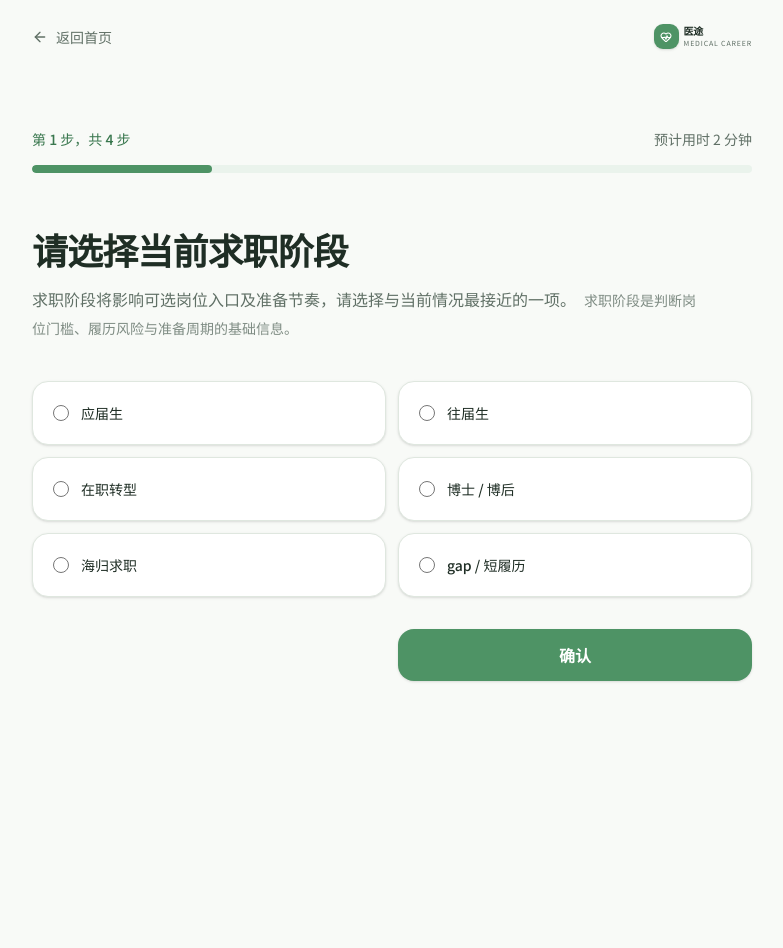
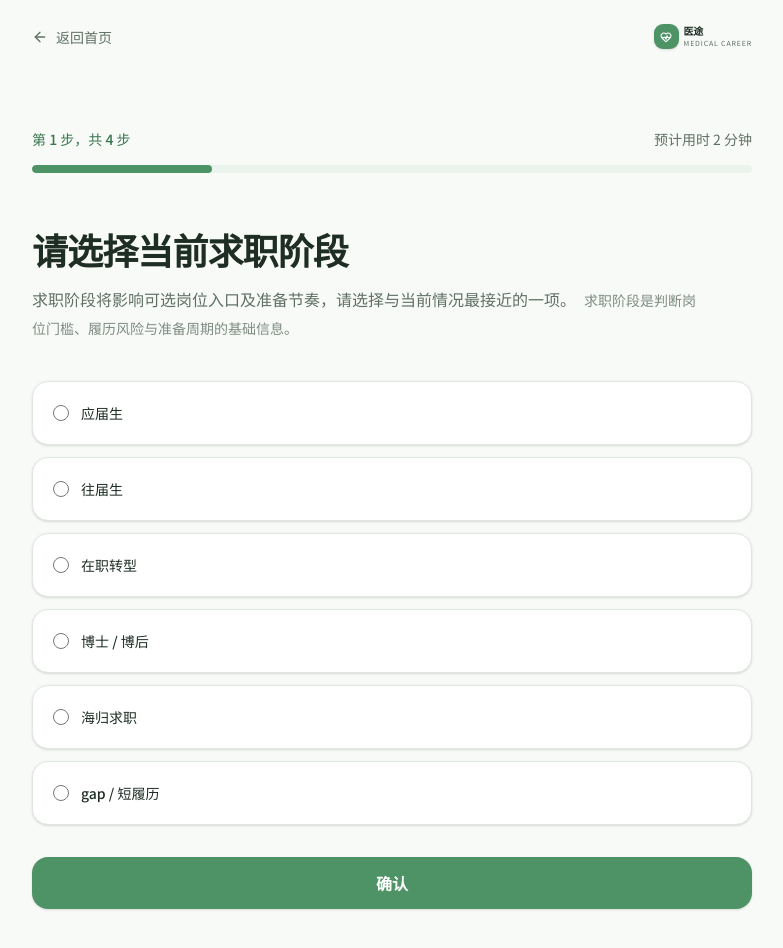
Before and after one commit to Qihua2026/Medical, a Next.js app: page /assessment in a window 1280 px wide. Shown: the top 948 px of the page, without its empty margins (248-1031 px from the left). Before the commit the page ends 800 px from the top, so only its background shows below. Built offline with nearby package versions, Linux system fonts and the light colour scheme.

Commit message:
style: stack assessment options vertically

```diff
--- a/src/app/assessment/page.tsx
+++ b/src/app/assessment/page.tsx
@@ -226,11 +226,11 @@ function QuestionStep({
           </span>
         </p>
       </div>
-      <fieldset className="mt-10 grid gap-3 sm:grid-cols-2">
+      <fieldset className="mt-10 grid grid-cols-1 gap-3">
         <legend className="sr-only">{question.legend}</legend>
         {question.options.map((option) => (
           <label
-            className="group flex min-h-16 cursor-pointer items-center gap-3 rounded-2xl border border-border bg-card px-5 py-4 text-sm font-medium text-foreground shadow-sm transition hover:border-primary/35 hover:bg-primary/5"
+            className="group flex min-h-16 w-full cursor-pointer items-center gap-3 rounded-2xl border border-border bg-card px-5 py-4 text-sm font-medium text-foreground shadow-sm transition hover:border-primary/35 hover:bg-primary/5"
             key={option}
           >
             <input
@@ -245,8 +245,8 @@ function QuestionStep({
           </label>
         ))}
       </fieldset>
-      <div className="mt-8 grid gap-3 sm:grid-cols-2">
-        <span className="group relative sm:col-start-2">
+      <div className="mt-8 w-full">
+        <span className="group relative block w-full">
           <Button
             aria-describedby={!answer ? "confirm-disabled-hint" : undefined}
             className="w-full disabled:opacity-100"
```
Also changed, not shown: 1 other file (tests, documents, lock files or other folders).
